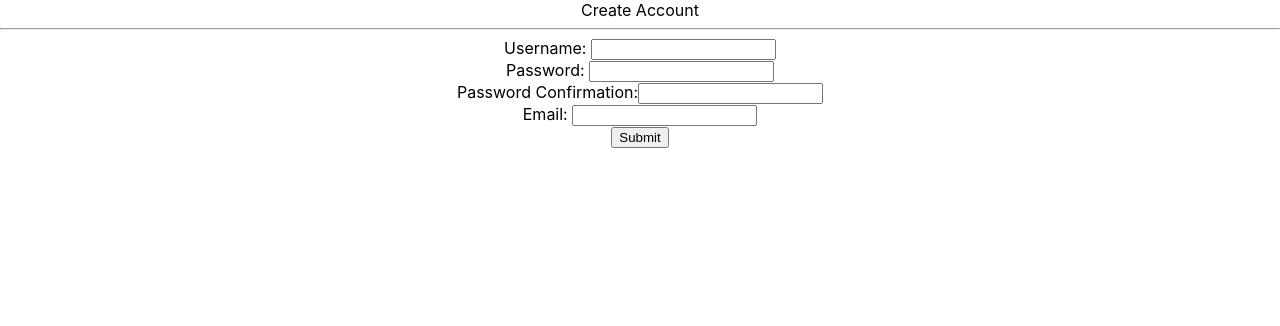
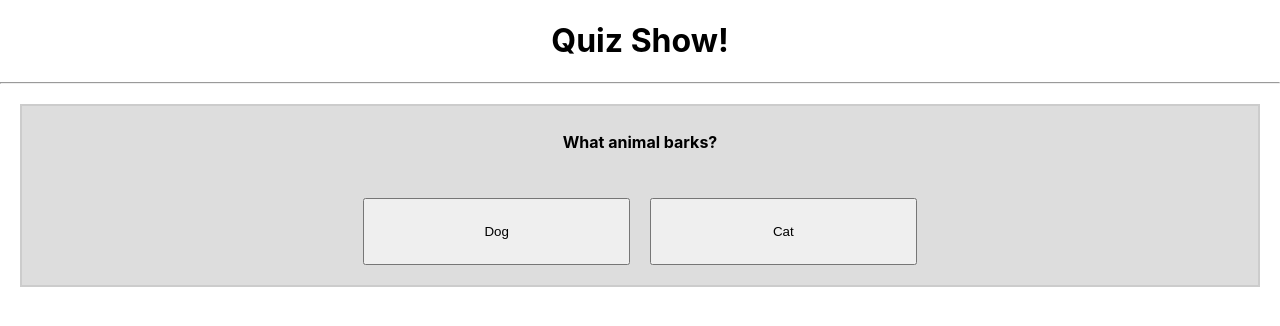
Before and after one commit to aafgani/my-react-app, a React (Create React App) app: page / in a window 1280 px wide. Shown: the top 326 px of the page. Built offline with nearby package versions, Linux system fonts and the light colour scheme.

Commit message:
chapter 3

```diff
--- a/src/App.css
+++ b/src/App.css
@@ -40,3 +40,10 @@
 .errors {
   color: red;
 }
+
+.question-display { background: #ddd; border: 2px solid #ccc;
+  margin: 20px; padding: 10px; }
+  .question { font-weight: bold; }
+  .question-choice { height: 5em; width: 20em; margin: 10px; }
+  .result-correct { color: #272; }
+  .result-incorrect { color: #922; }
--- /dev/null
+++ b/src/Exercise/Exercise302.js
@@ -0,0 +1,115 @@
+import React, { Component } from "react";
+import "../App.css";
+
+class Exercise302 extends Component {
+  constructor(props) {
+    super(props);
+    this.state = {
+      playerScore: 0,
+      questions: [
+        {
+          question: "What animal barks?",
+          possibleAnswers: ["Dog", "Cat"],
+          rightAnswer: "Dog",
+          playerChoice: null,
+        },
+        {
+          question: "What animal is more closely related to a tiger?",
+          possibleAnswers: ["Dog", "Cat"],
+          rightAnswer: "Cat",
+          playerChoice: null,
+        },
+        {
+          question: "What animal is more closely related to a wolf?",
+          possibleAnswers: ["Dog", "Cat"],
+          rightAnswer: "Dog",
+          playerChoice: null,
+        },
+        {
+          question: "What animal is best known for playing fetch?",
+          possibleAnswers: ["Dog", "Cat"],
+          rightAnswer: "Dog",
+          playerChoice: null,
+        },
+      ],
+    };
+  }
+  displayQuestion(index) {
+    if (this.state.playerScore < index) {
+      return;
+    }
+    const question = this.state.questions[index];
+    return (
+      <div className="question-display">
+        <p className="question">{question.question}</p>
+        <br />
+        <button
+          className="question-choice"
+          onClick={() =>
+            this.answerQuestion(index, question.possibleAnswers[0])
+          }
+        >
+          {question.possibleAnswers[0]}
+        </button>
+        <button
+          className="question-choice"
+          onClick={() =>
+            this.answerQuestion(index, question.possibleAnswers[1])
+          }
+        >
+          {question.possibleAnswers[1]}
+        </button>
+        <br />
+        {/* <p className="result-correct">Your answer is correct!</p>
+        <p className="result-incorrect">Your answer is incorrect!</p> */}
+        {this.displayResult(index)}
+      </div>
+    );
+  }
+  answerQuestion(index, choice) {
+    const answeredQuestion = this.state.questions[index];
+    answeredQuestion.playerChoice = choice;
+    const allQuestions = this.state.questions;
+    allQuestions[index] = answeredQuestion;
+    this.setState(
+      {
+        question: allQuestions,
+      },
+      () => {
+        this.updatePlayerScore();
+      }
+    );
+  }
+  updatePlayerScore() {
+    const playerScore = this.state.questions.filter(
+      (q) => q.rightAnswer === q.playerChoice
+    ).length;
+    this.setState({ playerScore });
+    console.log("New player score:", playerScore);
+  }
+  displayResult(index) {
+    const question = this.state.questions[index];
+    if (!question.playerChoice) {
+      return;
+    }
+    if (question.playerChoice === question.rightAnswer) {
+      return <p className="result-correct">Your answer is correct!</p>;
+    } else {
+      return <p className="result-incorrect">Your answer is incorrect!</p>;
+    }
+  }
+  render() {
+    return (
+      <div className="App">
+        <h1>Quiz Show!</h1>
+        <hr />
+        {this.displayQuestion(0)}
+        {this.displayQuestion(1)}
+        {this.displayQuestion(2)}
+        {this.displayQuestion(3)}
+      </div>
+    );
+  }
+}
+
+export default Exercise302;
--- a/src/index.js
+++ b/src/index.js
@@ -3,12 +3,12 @@ import ReactDOM from "react-dom/client";
 import "./index.css";
 // import App from './App';
 import reportWebVitals from "./reportWebVitals";
-import Exercise201 from "./Exercise/Exercise201";
+import Exercise302 from "./Exercise/Exercise302";
 
 const root = ReactDOM.createRoot(document.getElementById("root"));
 root.render(
   <React.StrictMode>
-    <Exercise201 />
+    <Exercise302 />
   </React.StrictMode>
 );
 
```
Also changed, not shown: src/Exercise/Exercise301.js (added, +34 -0 lines).
